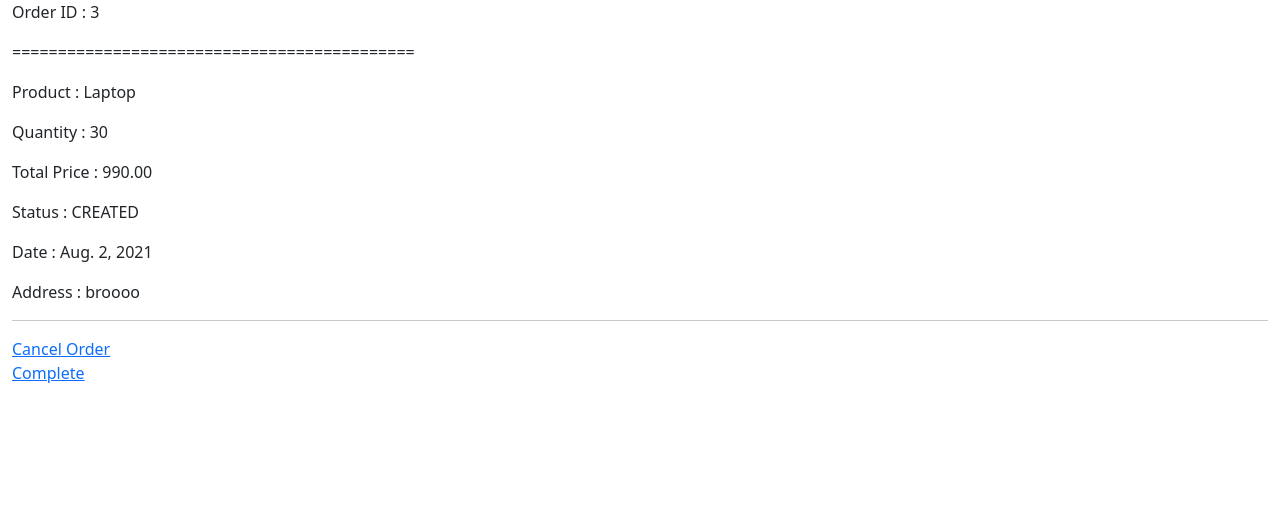
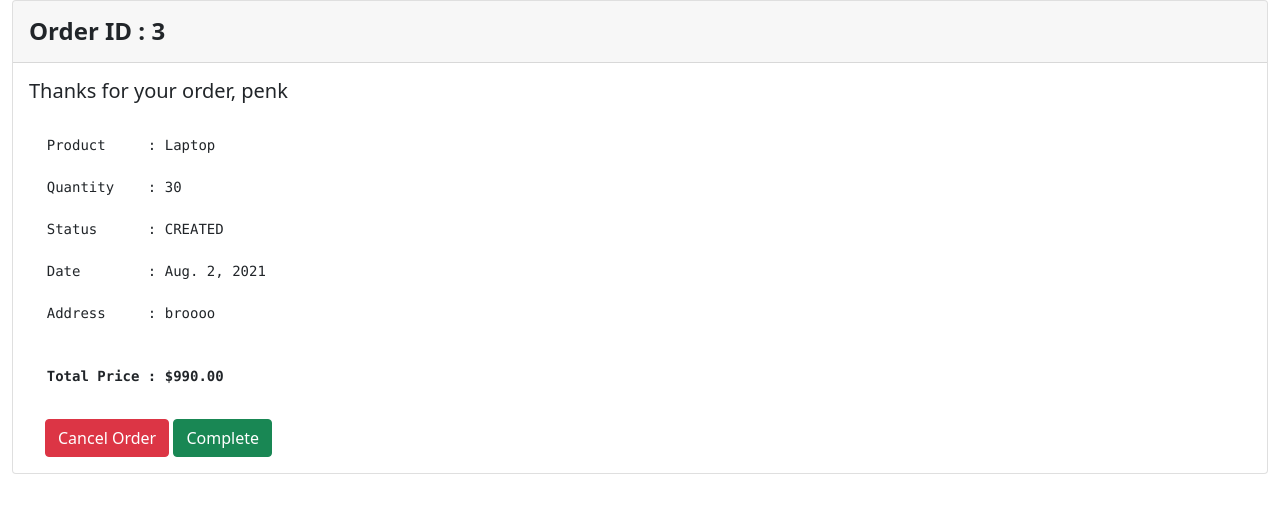
Before and after one commit to Penk13/myshop-ecommerce, a Django app: page /orders/3/ in a window 1280 px wide. Shown: the part 56-569 px from the top of the page. Run offline with Django 3.2, Linux system fonts and the light colour scheme; data comes from the database, SQL or seed files in the repository; both versions use the stored data as it was after the commit.

Commit message:
improve order detail page

```diff
--- a/orders/templates/orders/order_detail.html
+++ b/orders/templates/orders/order_detail.html
@@ -1,16 +1,22 @@
 {% extends 'base.html' %}
+{% load humanize %}  <!-- Formatting product price (ex: 12,300) -->
 
 {% block content %}
-    <p>Order ID : {{ order.id }}</p>
-    <p>============================================</p>
-    <p>Product : {{ order.products }}</p>
-    <p>Quantity : {{ order.quantity }}</p>
-    <p>Total Price : {{ order.total_price }}</p>
-    <p>Status : {{ order.status }}</p>
-    <p>Date : {{ order.date_created }}</p>
-    <p>Address : {{ order.address }}</p>
-
-    <hr>
-    <a href="{% url 'orders:delete' order.id %}">Cancel Order</a>
-    <a href="#"><p>Complete</p></a>
+    <div class="card">
+        <h4 class="card-header p-3 fw-bold">Order ID : {{ order.id }}</h4>
+        <div class="card-body p-0">
+        <h5 class="card-title p-3">Thanks for your order, {{ order.user }}</h5>
+        <p class="card-text"><pre>
+    Product     : {{ order.products }} <br>
+    Quantity    : {{ order.quantity }} <br>
+    Status      : {{ order.status }} <br>
+    Date        : {{ order.date_created }} <br>
+    Address     : {{ order.address }} <br><br>
+    <b>Total Price : ${{ order.total_price|intcomma }} </b></pre></p>
+        </div>
+        <div class="d-grid gap-2 d-sm-block p-3 ms-3">
+            <a class="btn btn-danger" href="{% url 'orders:delete' order.id %}">Cancel Order</a>
+            <a class="btn btn-success" href="#">Complete</a>
+        </div>
+    </div>
 {% endblock content %}
--- a/products/templates/products/homepage.html
+++ b/products/templates/products/homepage.html
@@ -16,7 +16,7 @@
                 <div class="card-body">
                     <h5 class="card-title">{{ product.name }}</h5>
                     <p>${{ product.price|intcomma }}</p>
-                    <a href="{{ product.get_absolute_url }}" class="btn btn-primary">View Details</a>
+                    <a class="btn btn-primary" href="{{ product.get_absolute_url }}">View Details</a>
                 </div>
             </div>
         </div>
--- a/products/templates/products/product_detail.html
+++ b/products/templates/products/product_detail.html
@@ -14,7 +14,7 @@
             <span class="badge bg-info">{{ category }}</span>
         {% endfor %}
         <br><br>
-        <a href="{% url 'orders:create' product.id %}" class="btn btn-primary">Create Order</a>
+        <a class="btn btn-primary" href="{% url 'orders:create' product.id %}">Create Order</a>
     </div>
 </div>
 {% endblock content %}
```
Also changed, not shown: db.sqlite3.
